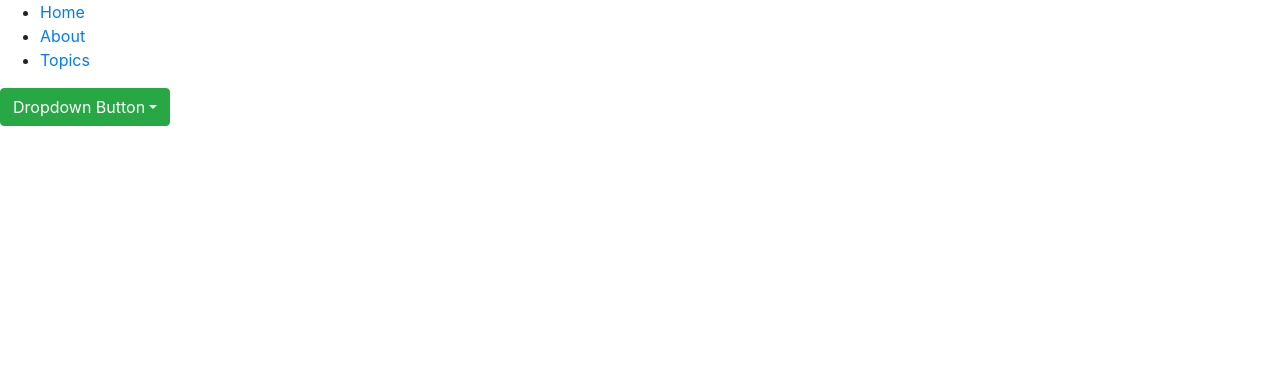
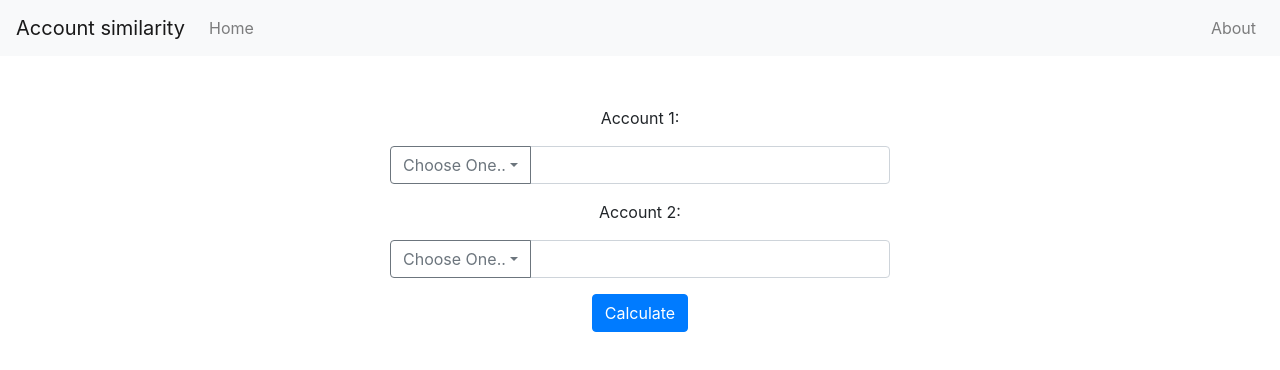
Before and after one commit to sakuya9t/social-x, a React (Create React App) app: page / in a window 1280 px wide. Shown: the top 370 px of the page. Built offline with nearby package versions, Linux system fonts and the light colour scheme.

Commit message:
add basic components on home page

```diff
--- a/src/App.js
+++ b/src/App.js
@@ -1,5 +1,6 @@
 import React from "react";
-import { BrowserRouter as Router, Route, Link } from "react-router-dom";
+import { BrowserRouter as Router, Route } from "react-router-dom";
+import { Navbar, Nav } from 'react-bootstrap';
 import Homepage from "./components/Homepage";
 
 function App() {
@@ -10,57 +11,27 @@ function App() {
 
         <Route exact path="/" component={Home} />
         <Route path="/about" component={About} />
-        <Route path="/topics" component={Topics} />
       </div>
     </Router>
   );
 }
 
 const Home = () => <Homepage />;
+
 const About = () => <h2>About</h2>;
 
-function Topic({ match }) {
-  return <h3>Requested Param: {match.params.id}</h3>;
-}
-
-function Topics({ match }) {
-  return (
-    <div>
-      <h2>Topics</h2>
-
-      <ul>
-        <li>
-          <Link to={`${match.url}/components`}>Components</Link>
-        </li>
-        <li>
-          <Link to={`${match.url}/props-v-state`}>Props v. State</Link>
-        </li>
-      </ul>
-
-      <Route path={`${match.path}/:id`} component={Topic} />
-      <Route
-        exact
-        path={match.path}
-        render={() => <h3>Please select a topic.</h3>}
-      />
-    </div>
-  );
-}
-
-function Header() {
-  return (
-    <ul>
-      <li>
-        <Link to="/">Home</Link>
-      </li>
-      <li>
-        <Link to="/about">About</Link>
-      </li>
-      <li>
-        <Link to="/topics">Topics</Link>
-      </li>
-    </ul>
-  );
-}
+const Header= () =>
+    <Navbar bg="light" expand="lg">
+      <Navbar.Brand href="/">Account similarity</Navbar.Brand>
+      <Navbar.Toggle aria-controls="basic-navbar-nav" />
+      <Navbar.Collapse id="basic-navbar-nav">
+        <Nav className="mr-auto">
+          <Nav.Link href="/">Home</Nav.Link>
+        </Nav>
+        <Nav>
+          <Nav.Link href="/about/">About</Nav.Link>
+        </Nav>
+      </Navbar.Collapse>
+    </Navbar>;
 
 export default App;
--- a/src/AppRouter.js
+++ b/src/AppRouter.js
@@ -3,7 +3,6 @@ import { BrowserRouter as Router, Route, Link } from "react-router-dom";
 
 const Index = <h2>Home</h2>;
 const About = <h2>About</h2>;
-const Users = <h2>Users</h2>;
 
 function AppRouter() {
   return (
@@ -17,15 +16,11 @@ function AppRouter() {
             <li>
               <Link to="/about/">About</Link>
             </li>
-            <li>
-              <Link to="/users/">Users</Link>
-            </li>
           </ul>
         </nav>
 
         <Route path="/" exact component={Index} />
         <Route path="/about/" component={About} />
-        <Route path="/users/" component={Users} />
       </div>
     </Router>
   );
--- a/src/components/Homepage/index.css
+++ b/src/components/Homepage/index.css
@@ -0,0 +1,10 @@
+.home-container{
+    width:500px;
+    margin: 50px auto;
+    text-align: center;
+}
+
+.home-submit-btn{
+    display: block;
+    margin: 0 auto;
+}
--- a/src/components/Homepage/index.js
+++ b/src/components/Homepage/index.js
@@ -1,22 +1,19 @@
 import React, {Component} from 'react';
-import { Dropdown } from 'react-bootstrap';
 import './index.css';
+import QueryItem from '../QueryItem';
+import { Button } from 'react-bootstrap';
 
 class Homepage extends Component{
 
     render(){
         return <>
-            <Dropdown>
-                <Dropdown.Toggle variant="success" id="dropdown-basic">
-                    Dropdown Button
-                </Dropdown.Toggle>
-
-                <Dropdown.Menu>
-                <Dropdown.Item href="#/action-1">Action</Dropdown.Item>
-                <Dropdown.Item href="#/action-2">Another action</Dropdown.Item>
-                <Dropdown.Item href="#/action-3">Something else</Dropdown.Item>
-                </Dropdown.Menu>
-            </Dropdown>
+            <div className="home-container">
+                <p>Account 1:</p>
+                <QueryItem width="100%"/>
+                <p>Account 2:</p>
+                <QueryItem width="100%"/>
+                <Button className="home-submit-btn">Calculate</Button>
+            </div>
         </>;
     }
 }
--- /dev/null
+++ b/src/components/QueryItem/index.css
@@ -0,0 +1,7 @@
+.queryitem-container{
+    margin: 0 auto;
+}
+
+.queryitem-dropdown-fixwidth{
+    width: 100px;
+}
--- /dev/null
+++ b/src/components/QueryItem/index.js
@@ -0,0 +1,43 @@
+import React, {Component} from 'react';
+import './index.css';
+import { Dropdown, InputGroup, DropdownButton, FormControl } from 'react-bootstrap';
+
+class QueryItem extends Component{
+    constructor(props){
+        super(props);
+        this.state = {
+            platformName: "Choose One.."
+        };
+    }
+
+    selectMedia = (e) => {
+        const platformName = e;
+        this.setState(() => {
+            return {platformName: platformName}
+        });
+    }
+
+    render = () => {
+        const {width} = this.props;
+        const {platformName} = this.state;
+        return <div className="queryitem-container" style={{width: width}}>
+            <InputGroup className="mb-3">
+                <DropdownButton
+                    as={InputGroup.Prepend}
+                    onSelect={this.selectMedia}
+                    variant="outline-secondary"
+                    title={<span className="queryitem-dropdown-fixwidth">{platformName}</span>}
+                    id="input-group-dropdown-1"
+                >
+                <Dropdown.Item eventKey="Instagram">Instagram</Dropdown.Item>
+                <Dropdown.Item eventKey="Twitter">Twitter</Dropdown.Item>
+                <Dropdown.Item eventKey="Foursquare">Foursquare</Dropdown.Item>
+                <Dropdown.Item eventKey="Flickr">Flickr</Dropdown.Item>
+                </DropdownButton>
+                <FormControl aria-describedby="basic-addon1" />
+            </InputGroup>
+        </div>
+    }
+}
+
+export default QueryItem;
```
